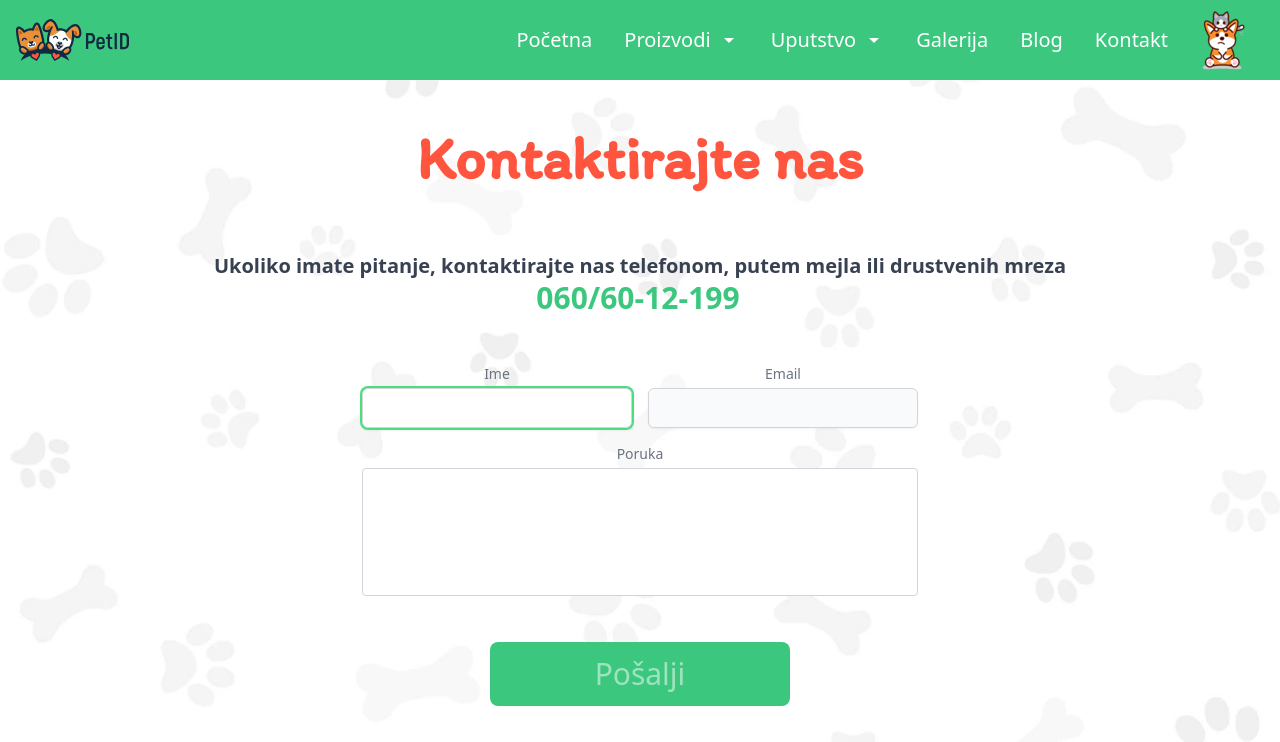
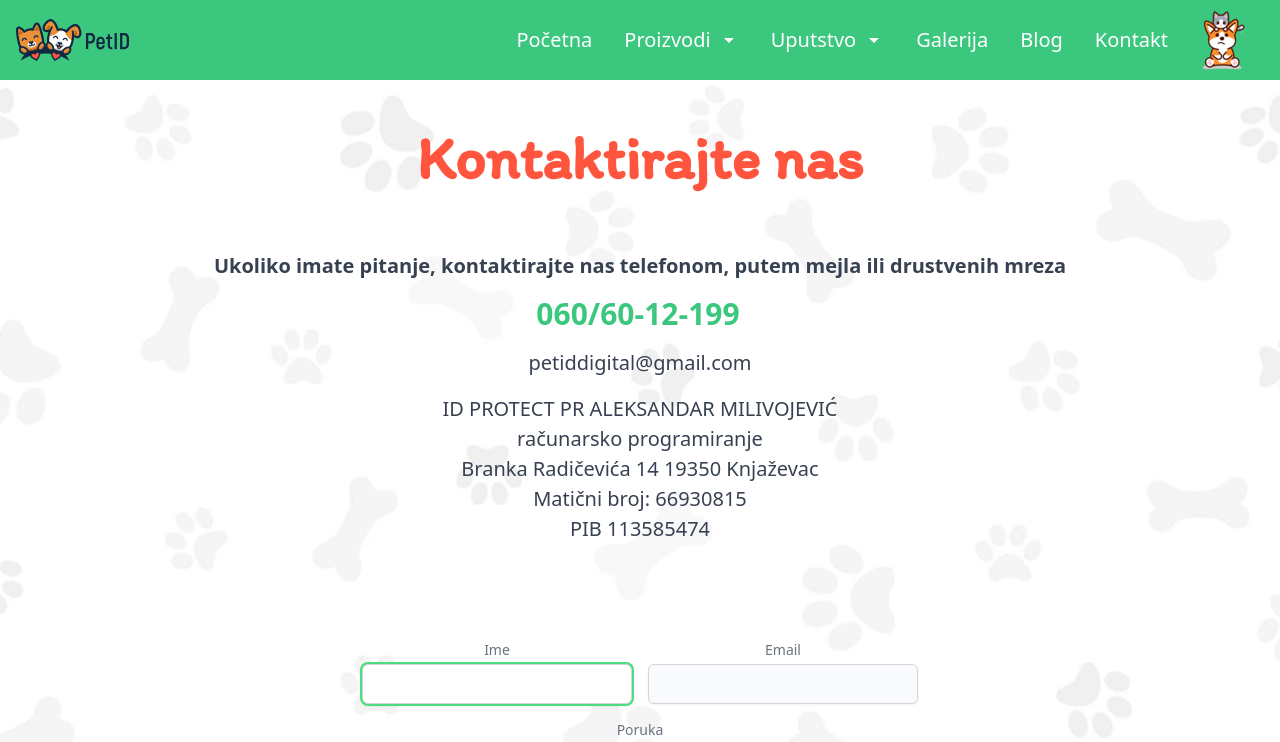
Before and after one commit to alexdevranger/pet-id.rs, a React (Create React App) app: page /kontakt in a window 1280 px wide. Shown: the top 742 px of the page. Built offline with nearby package versions, Linux system fonts and the light colour scheme.

Commit message:
added thank you to veleprodaja

```diff
--- a/src/App.js
+++ b/src/App.js
@@ -38,7 +38,7 @@ function App() {
           <Route exact path="/uputstvo" element={<Uputstvo />} />
           <Route exact path="/veleprodaja" element={<Veleprodaja />} />
           <Route exact path="/sve-kombinacije" element={<SveBoje />} />
-          {/* <Route exact path="/kupi-kao-poklon" element={<Poklon />} /> */}
+          <Route exact path="/kupi-kao-poklon" element={<Poklon />} />
           {/* <Route exact path="/udomi" element={<Udomi />} /> */}
           <Route
             exact
--- a/src/components/ContactUs.js
+++ b/src/components/ContactUs.js
@@ -101,9 +101,17 @@ const ContactUs = () => {
                 Ukoliko imate pitanje, kontaktirajte nas telefonom, putem mejla
                 ili drustvenih mreza
               </p>
-              <span className="text-2xl min-[412px]:text-4xl sm:text-5xl text-[#3bc77e] font-bold mr-2 lg:text-3xl pl-1 align-sub">
+              <span className="text-2xl min-[412px]:text-4xl sm:text-5xl text-[#3bc77e] font-bold mr-2 lg:text-3xl pl-1 align-sub py-4">
                 060/60-12-199
               </span>
+              <div className="flex flex-col text-center w-full mb-12">
+                <p className="pb-4">petiddigital@gmail.com</p>
+                <p>ID PROTECT PR ALEKSANDAR MILIVOJEVIĆ</p>
+                <p>računarsko programiranje</p>
+                <p>Branka Radičevića 14 19350 Knjaževac</p>
+                <p>Matični broj: 66930815</p>
+                <p>PIB 113585474</p>
+              </div>
             </div>
           )}
           <form>
--- a/src/components/Header.js
+++ b/src/components/Header.js
@@ -123,7 +123,9 @@ const Header = () => {
                     style={{ zIndex: "50" }}
                   >
                     <li className="py-2 px-4 text-gray-400 text-[15px] leading-4">
-                      <Link to="/uputstvo">Kako i gde da popunim podatke</Link>
+                      <Link to="/uputstvo">
+                        Kako i gde da popunim podatke - već imam Pet ID
+                      </Link>
                     </li>
                     {/* <li className="py-2 px-4 text-gray-400">
                       <Link to="/kupi-kao-poklon">Kupi kao poklon</Link>
@@ -241,7 +243,7 @@ const Header = () => {
                 <ul className="left-0 top-full w-full bg-[#FF553E] text-center pt-3 z-30">
                   <li className="text-white text-2xl py-2 text-1xl">
                     <Link onClick={handleNav} to="/uputstvo">
-                      Uputstvo
+                      Kako i gde da popunim podatke - već imam Pet ID
                     </Link>
                   </li>
                   {/* <li className="text-white text-2xl py-2">
--- a/src/components/Veleprodaja.js
+++ b/src/components/Veleprodaja.js
@@ -10,6 +10,7 @@ import KrugPakovanje from "../assets/krug_pakovanje_optimized.webp";
 import SrcePakovanje from "../assets/srce_pakovanje_optimized.webp";
 import bg from "../assets/bg.webp";
 import toast, { Toaster } from "react-hot-toast";
+import HvalaSlika from "../assets/hvala_optimized.webp";
 
 function Veleprodaja() {
   const form = useForm({
@@ -89,6 +90,7 @@ function Veleprodaja() {
             vam poslati ponudu sa veleprodajnim cenama.
           </p>
           <form>
+            {step === 1 && (
               <div className="group relative w-52 min-[450px]:w-60 sm:w-72 md:w-[400px] m-auto pb-4 sm:pb-4 mt-7">
                 <label
                   htmlFor="imeKupcaVP"
@@ -175,7 +177,11 @@ function Veleprodaja() {
                             >
                               <g data-name="Layer 2">
                                 <g data-name="refresh">
-                                <rect width="24" height="24" opacity="0"></rect>
+                                  <rect
+                                    width="24"
+                                    height="24"
+                                    opacity="0"
+                                  ></rect>
                                   <path d="M20.3 13.43a1 1 0 0 0-1.25.65A7.14 7.14 0 0 1 12.18 19 7.1 7.1 0 0 1 5 12a7.1 7.1 0 0 1 7.18-7 7.26 7.26 0 0 1 4.65 1.67l-2.17-.36a1 1 0 0 0-1.15.83 1 1 0 0 0 .83 1.15l4.24.7h.17a1 1 0 0 0 .34-.06.33.33 0 0 0 .1-.06.78.78 0 0 0 .2-.11l.09-.11c0-.05.09-.09.13-.15s0-.1.05-.14a1.34 1.34 0 0 0 .07-.18l.75-4a1 1 0 0 0-2-.38l-.27 1.45A9.21 9.21 0 0 0 12.18 3 9.1 9.1 0 0 0 3 12a9.1 9.1 0 0 0 9.18 9A9.12 9.12 0 0 0 21 14.68a1 1 0 0 0-.7-1.25z"></path>
                                 </g>
                               </g>
@@ -222,8 +228,33 @@ function Veleprodaja() {
                   }}
                 />
               </div>
+            )}
             {/* <pre>{JSON.stringify(form.watch(), null, 2)}</pre> */}
           </form>
+          {step === 2 && (
+            <div className="bg-white">
+              <div className="text-center mt-12 sm:mt-28">
+                <h1 className="text-2xl sm:text-4xl font-bold text-[#3BC77E] pb-[25px]">
+                  Hvala Vam na poverenju!
+                </h1>
+                <h2 className="text-xl sm:text-3xl mt-2">
+                  Uspesno ste poslali podatke.
+                </h2>
+                <p className="text-sm sm:text-xl mt-7">
+                  Ponuda će vam biti ubrzo poslata.{" "}
+                </p>
+                <div className="flex justify-center mt-12 sm:mt-0">
+                  <LazyLoadImage
+                    effect="blur"
+                    loading="lazy"
+                    decoding="async"
+                    alt="HvalaSlika"
+                    src={HvalaSlika}
+                  />
+                </div>
+              </div>
+            </div>
+          )}
           <p className="text-[18px] sm:text-xl mt-7 w-[75%] min-[730px]:w-[50%] m-auto pb-4">
             Naše transportno pakovanje je 14 kom, ali možete kupiti i manje od
             toga.
```
Lines whose indentation alone changed are shown as unchanged.
